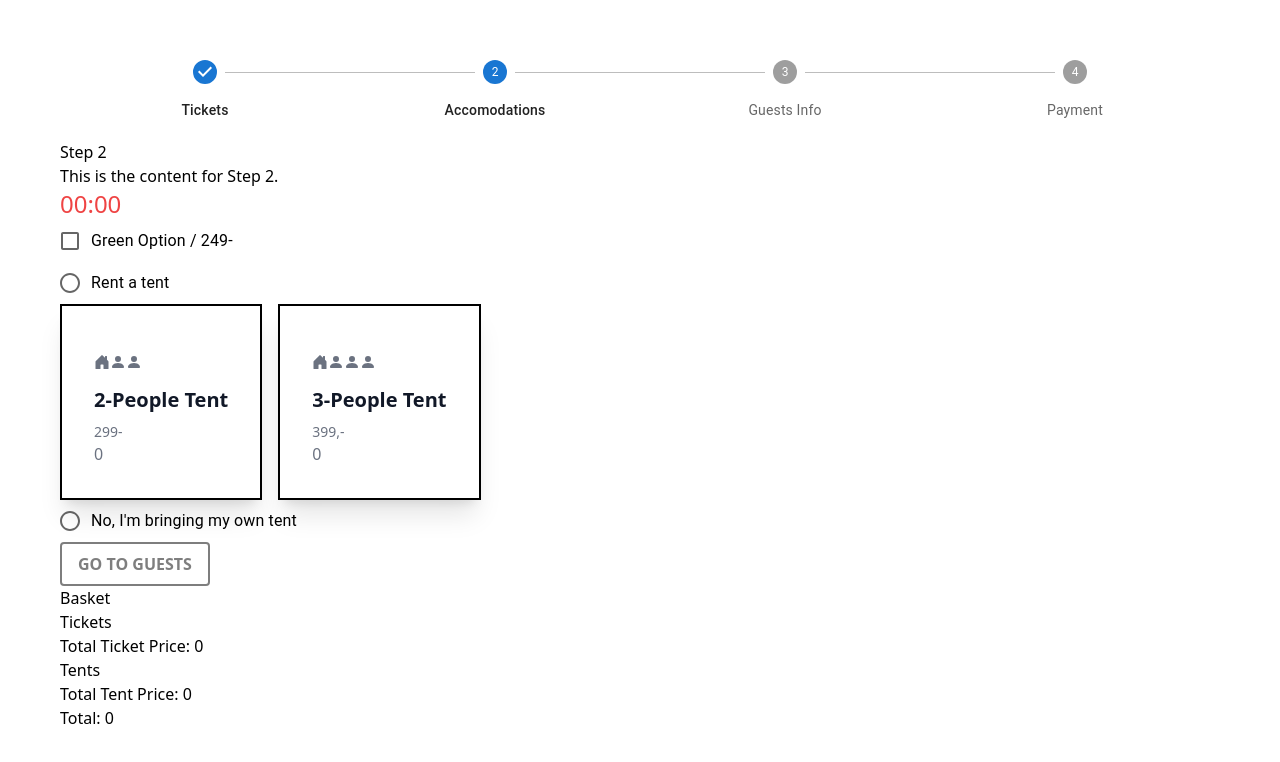
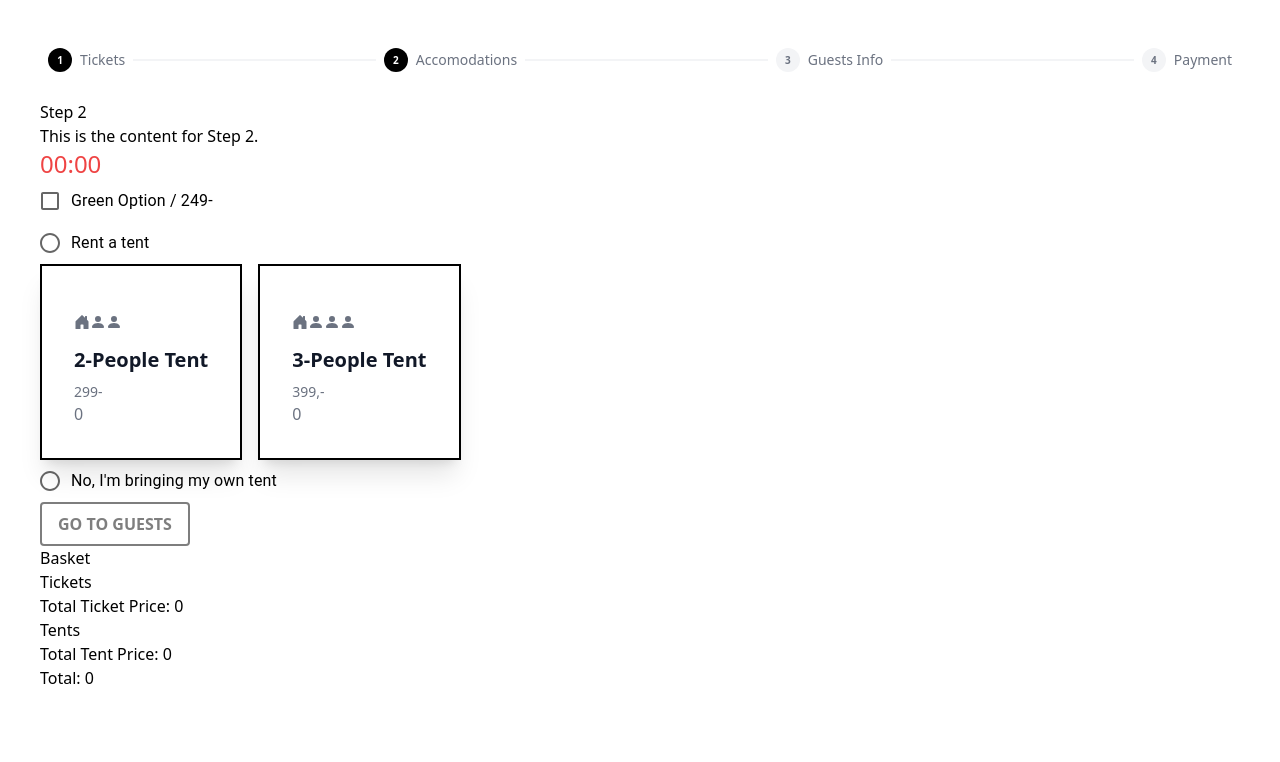
Before and after one commit to rossosofia/frontend_foofest_exam_sofia, a Next.js app: page /accomodations in a window 1280 px wide. Shown: the top 762 px of the page. Built offline with nearby package versions, Linux system fonts and the light colour scheme.

Commit message:
I fixed the stepper res issues + added card thanks

```diff
--- a/package.json
+++ b/package.json
@@ -22,6 +22,7 @@
     "next": "13.4.1",
     "postcss": "8.4.23",
     "react": "18.2.0",
+    "react-barcode": "^1.4.6",
     "react-dom": "18.2.0",
     "tailwindcss": "3.3.2",
     "uuid": "^9.0.0"
--- a/src/components/FlowLayout.jsx
+++ b/src/components/FlowLayout.jsx
@@ -1,7 +1,5 @@
-import { Stepper, Step, StepLabel } from "@mui/material";
 import { useRouter } from "next/router";
 import Basket from "./Basket";
-import Anchor from "./Anchor";
 
 export default function FlowLayout({ children }) {
   const router = useRouter();
@@ -16,15 +14,29 @@ export default function FlowLayout({ children }) {
   const currentStep = steps.findIndex((step) => router.pathname === step.path);
 
   return (
-    <div className="m-10 p-5">
-      <Stepper activeStep={currentStep} alternativeLabel>
-        {steps.map((step) => (
-          <Step key={step.label}>
-            <StepLabel>{step.label}</StepLabel>
-          </Step>
-        ))}
-      </Stepper>
-
+    <div className="m-5 p-5">
+      <div>
+        <h2 className="sr-only">Steps</h2>
+        <div className="relative after:absolute after:inset-x-0 after:top-1/2 after:block after:h-0.5 after:-translate-y-1/2 after:rounded-lg after:bg-gray-100">
+          <ol className="relative z-10 flex justify-between text-sm font-medium text-gray-500">
+            {steps.map((step, index) => (
+              <li
+                key={step.label}
+                className="flex items-center gap-2 bg-white p-2"
+              >
+                <span
+                  className={`h-6 w-6 rounded-full text-center text-[10px]/6 font-bold ${
+                    currentStep >= index ? "bg-black text-white" : "bg-gray-100"
+                  }`}
+                >
+                  {index + 1}
+                </span>
+                <span className="hidden sm:block"> {step.label} </span>
+              </li>
+            ))}
+          </ol>
+        </div>
+      </div>
       <div className="mt-5">{children}</div>
       <Basket />
     </div>
--- a/src/pages/thanks/index.jsx
+++ b/src/pages/thanks/index.jsx
@@ -1,11 +1,13 @@
 import React, { useEffect, useContext } from "react";
 import confetti from "canvas-confetti";
 import { useRouter } from "next/router";
-import { DispatchContext } from "@/context/storeContext";
+import { DispatchContext, StoreContext } from "@/context/storeContext";
+import Barcode from "react-barcode";
 
 export default function Thanks() {
   const router = useRouter();
   const dispatch = useContext(DispatchContext);
+  const state = useContext(StoreContext);
 
   useEffect(() => {
     let isMounted = true;
@@ -53,5 +55,31 @@ export default function Thanks() {
     };
   }, [dispatch, router]);
 
-  return <></>;
+  return (
+    <div className="flex items-center justify-center min-h-screen">
+      <div className="max-w-md mx-auto bg-white rounded-xl shadow-md overflow-hidden md:max-w-2xl m-4">
+        <div className="md:flex">
+          <div className="p-8">
+            <div className="uppercase tracking-wide text-sm text-black font-semibold">
+              Festival Ticket
+            </div>
+            <h2 className="block mt-1 text-lg leading-tight font-medium text-black">
+              Congratulations, you are going to the Foofest!
+            </h2>
+            <p className="mt-2 text-gray-500">Here are your ticket details:</p>
+            {state.ticketBasket.map((item, index) => (
+              <div key={index}>
+                <h3>Ticket type: {item.name}</h3>
+                <p>Price: {item.price}</p>
+                <p>Amount: {item.amount}</p>
+                <p>Total: {item.price * item.amount}</p>
+                <Barcode value="1234567890" />
+              </div>
+            ))}
+            {/* Rest of your code */}
+          </div>
+        </div>
+      </div>
+    </div>
+  );
 }
```
Also changed, not shown: 1 other file (tests, documents, lock files or other folders).
